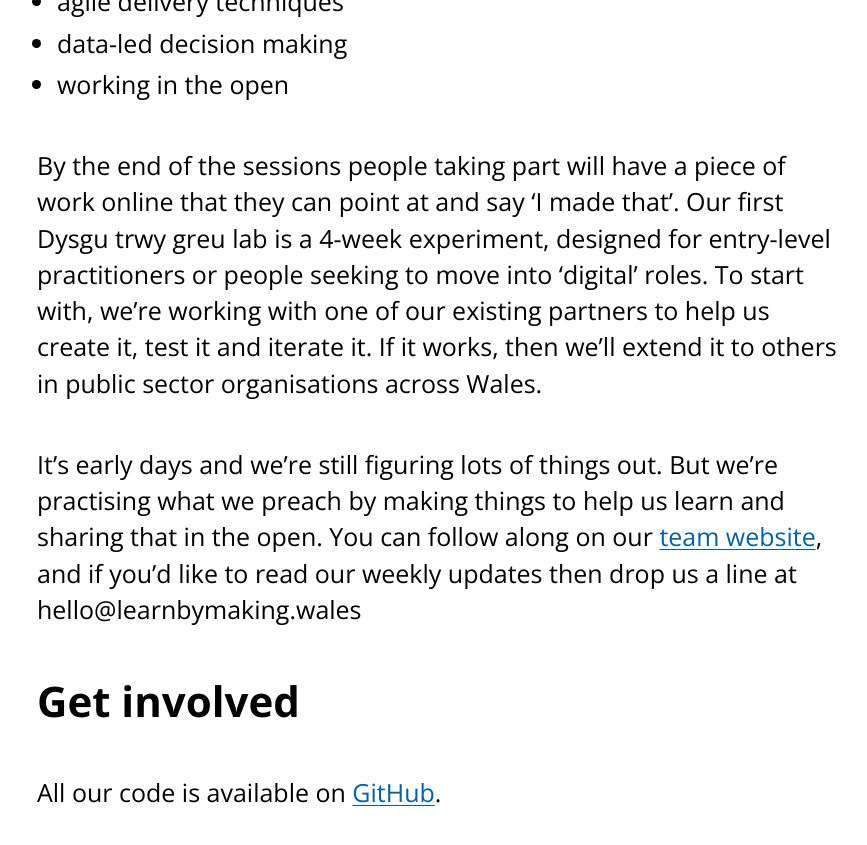
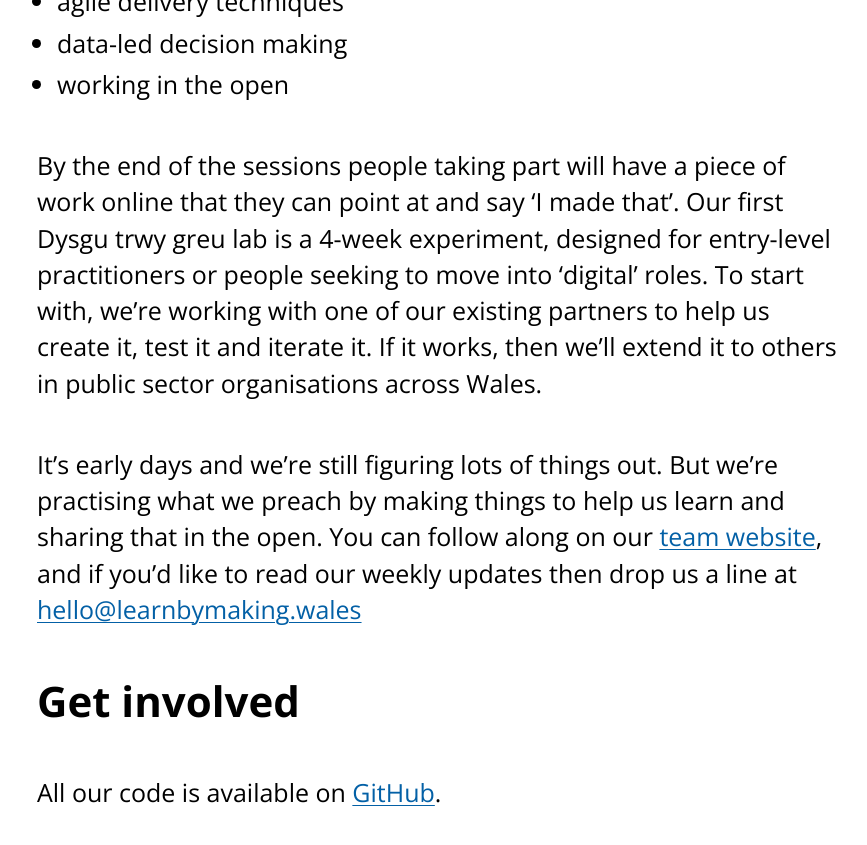
Before and after one commit to learnbymakingwales/learnbymakingwales.github.io, a Jekyll site: the page built from en/updates/_posts/2022-10-28-shwmae.md, in a window 1280 px wide and 900 px high, scrolled down 1841 px. Shown: the top 845 px of the window, without its empty margins (203-1070 px from the left). Built offline with Jekyll 4.4.1, drawn with Linux system fonts in a browser that asks for light colours; part of the change alters nothing that is shown.

```diff
--- a/en/updates/_posts/2022-10-28-shwmae.md
+++ b/en/updates/_posts/2022-10-28-shwmae.md
@@ -28,7 +28,7 @@ We’ll lead participants step-by-step through:
 By the end of the sessions people taking part will have a piece of work online that they can point at and say ‘I made that’.
 Our first Dysgu trwy greu lab is a 4-week experiment, designed for entry-level practitioners or people seeking to move into ‘digital’ roles. To start with, we’re working with one of our existing partners to help us create it, test it and iterate it. If it works, then we’ll extend it to others in public sector organisations across Wales.
 
-It’s early days and we’re still figuring lots of things out. But we’re practising what we preach by making things to help us learn and sharing that in the open. You can follow along on our [team website](http://learnbymaking.wales/en/), and if you’d like to read our weekly updates then drop us a line at hello@learnbymaking.wales
+It’s early days and we’re still figuring lots of things out. But we’re practising what we preach by making things to help us learn and sharing that in the open. You can follow along on our [team website](http://learnbymaking.wales/en/), and if you’d like to read our weekly updates then drop us a line at [hello@learnbymaking.wales](mailto:hello@learnbymaking.wales)
 
 
 
```
